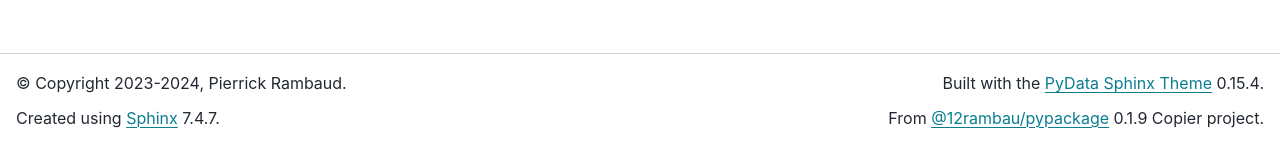
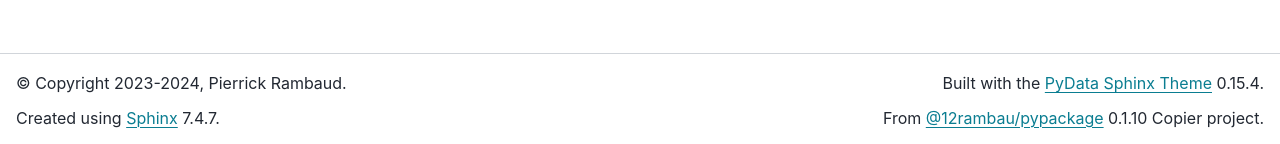
Before and after one commit to 12rambau/pypackage-skeleton, a Sphinx documentation site: the page built from docs/index.rst, in a window 1280 px wide. Shown: the part 753-897 px from the top of the page. Built offline with Sphinx 7.4.7 and the PyData theme 0.15.4, drawn with Linux system fonts in a browser that asks for light colours.

Commit message:
bump(template): update template to 0.1.10 (#14)
* bump(template): update template to 0.1.9

* bump(template): update template to 0.1.10

* bump: version 0.1.9 → 0.1.10

```diff
--- a/README.rst
+++ b/README.rst
@@ -46,4 +46,4 @@
 Credits
 -------
 
-This package was created with `Copier <https://copier.readthedocs.io/en/latest/>`__ and the `@12rambau/pypackage <https://github.com/12rambau/pypackage>`__ 0.1.9 project template.
+This package was created with `Copier <https://copier.readthedocs.io/en/latest/>`__ and the `@12rambau/pypackage <https://github.com/12rambau/pypackage>`__ 0.1.10 project template.
--- a/docs/_template/pypackage-credit.html
+++ b/docs/_template/pypackage-credit.html
@@ -1,5 +1,5 @@
 <p class="pypackage-credit">
   From
   <a href="https://github.com/12rambau/pypackage">@12rambau/pypackage</a>
-  0.1.9 Copier project.
+  0.1.10 Copier project.
 </p>
--- a/pypackage_skeleton/__init__.py
+++ b/pypackage_skeleton/__init__.py
@@ -1,6 +1,6 @@
 """The init file of the package."""
 
-__version__ = "0.1.9"
+__version__ = "0.1.10"
 __author__ = "Pierrick Rambaud"
 __email__ = "pierrick.rambaud49@gmail.com"
 
--- a/pyproject.toml
+++ b/pyproject.toml
@@ -4,7 +4,7 @@
 
 [project]
 name = "pypackage-skeleton"
-version = "0.1.9"
+version = "0.1.10"
 description = "An automatic build of the @12rambau/pypackage copier template"
 keywords = [
   "skeleton",
@@ -67,7 +67,7 @@
 [tool.commitizen]
 tag_format = "v$major.$minor.$patch$prerelease"
 update_changelog_on_bump = false
-version = "0.1.9"
+version = "0.1.10"
 version_files = [
     "pyproject.toml:version",
     "pypackage_skeleton/__init__.py:__version__",
```
Also changed, not shown: .copier-answers.yml, 2 other files.
